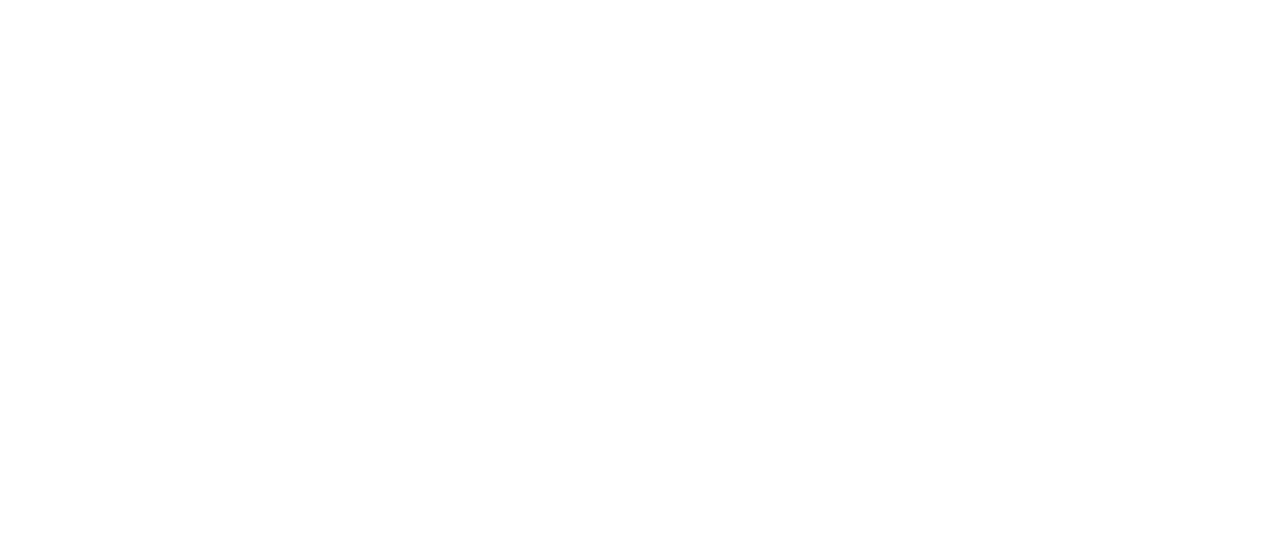
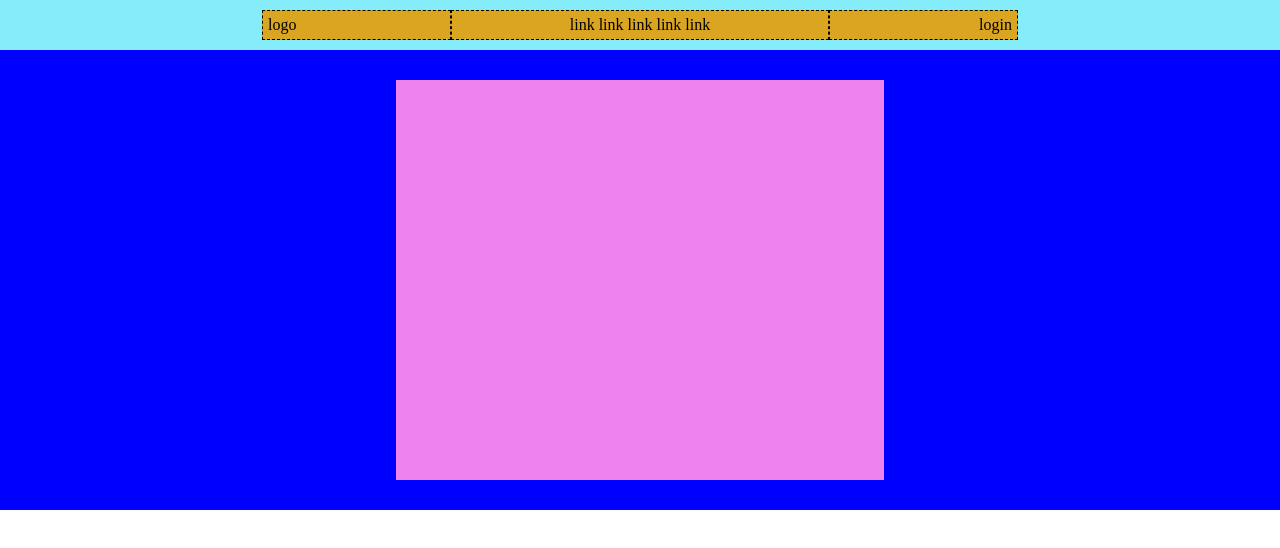
Before and after one commit to ABiviano13/htmlcss-struttura-discord, a plain HTML site: page index.html in a window 1280 px wide. Drawn offline with Linux system fonts and the light colour scheme.

Commit message:
FEAT header added + STYLE header

```diff
--- a/css/style.css
+++ b/css/style.css
@@ -12,3 +12,46 @@ img {
 	max-width: 900px;
 	margin: 0 auto;
 }
+
+/* debug */
+.debug .row{
+    background-color: rgb(133, 237, 249);
+    padding: 10px;
+}
+.debug .col{
+    background-color: goldenrod;
+    border: 1px dashed black;
+    padding: 5px;
+}
+.debug .container-header{
+    background-color: blue;
+    padding: 30px;
+}
+.debug .square-header{
+    background-color: violet;
+    padding: 200px;
+}
+
+
+/* proprietà */
+.row{
+    display: flex;
+    justify-content: center;
+}
+.col{
+    flex-basis: 15%;
+}
+.row > .col-30{
+    flex-basis: 30%;
+    text-align: center;
+}
+.row > .col-end{
+    text-align: end;
+}
+.container-header{
+    display: flex;
+    justify-content: center;
+}
+.square-header{
+    flex-basis: 40%;
+}
--- a/index.html
+++ b/index.html
@@ -11,6 +11,28 @@
 
     <header>
         <!-- nav e rettangolo non in linea con il resto -->
+
+        <nav class="nav">
+
+            <div class="row">
+                <div class="col">
+                    logo
+                </div>
+                <div class="col col-30">
+                    link link link link link
+                </div>
+                <div class="col col-end">
+                    login
+                </div>
+            </div>
+
+        </nav>
+
+        <div class="container-header">
+
+            <div class="square-header"></div>
+
+        </div>
     </header>
 
     <main>
```
